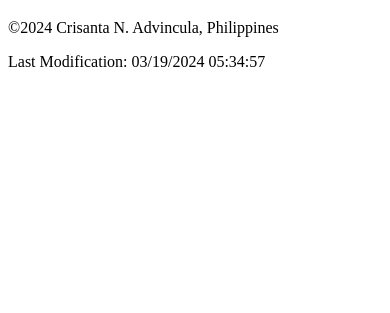
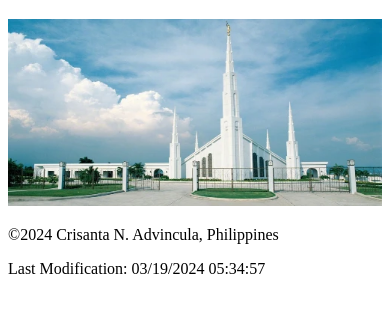
Before and after one commit to santmie/wdd230, a plain HTML site: page week03/responsive-images.html in a window 390 px wide. Shown: the part 61-374 px from the top of the page. Drawn offline with Linux system fonts and the light colour scheme.

Commit message:
wk3 - responsive images

```diff
--- a/week03/responsive-images.html
+++ b/week03/responsive-images.html
@@ -4,7 +4,7 @@
     <meta charset="UTF-8">
     <meta name="viewport" content="width=device-width, initial-scale=1.0">
     <title>Responsive Images</title>
-    <meta name="description" content="Lazy Load Demonstration.">
+    <meta name="description" content="Responsive Images Demonstration.">
     <meta name="author" content="Crisanta N. Advincula">
     <meta property="og:title" content="WDD 230 - Web Frontend Development - Responsive Images">
     <meta property="og:type" content="website">
@@ -18,7 +18,13 @@
         <h1>Responsive Images</h1>
     </header>
     <main>
-
+        <div class="hero">
+            <picture>
+                <source srcset="images/hero-small.webp" media="(max-width: 500px)">
+                <source srcset="images/hero-medium.webp" media="(max-width: 1000px)">
+                <img src="images/hero-large.webp" alt="table setting" width="1500" height="750">
+            </picture>
+        </div>
     </main>
     <footer>
         <div>
--- a/week03/styles/responsive-images.css
+++ b/week03/styles/responsive-images.css
@@ -0,0 +1,4 @@
+.hero img {
+    width: 100%;
+    height: auto;
+  }
```
Also changed, not shown: index.html (+1 -1 lines), week03/images/hero-large.webp (added), week03/images/hero-medium.webp (added), week03/images/hero-small.webp (added).
